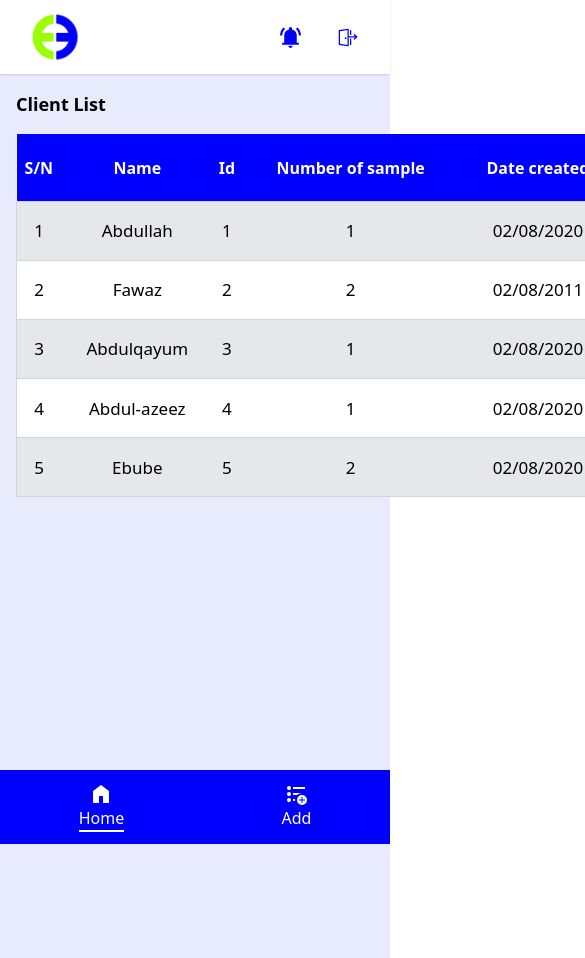
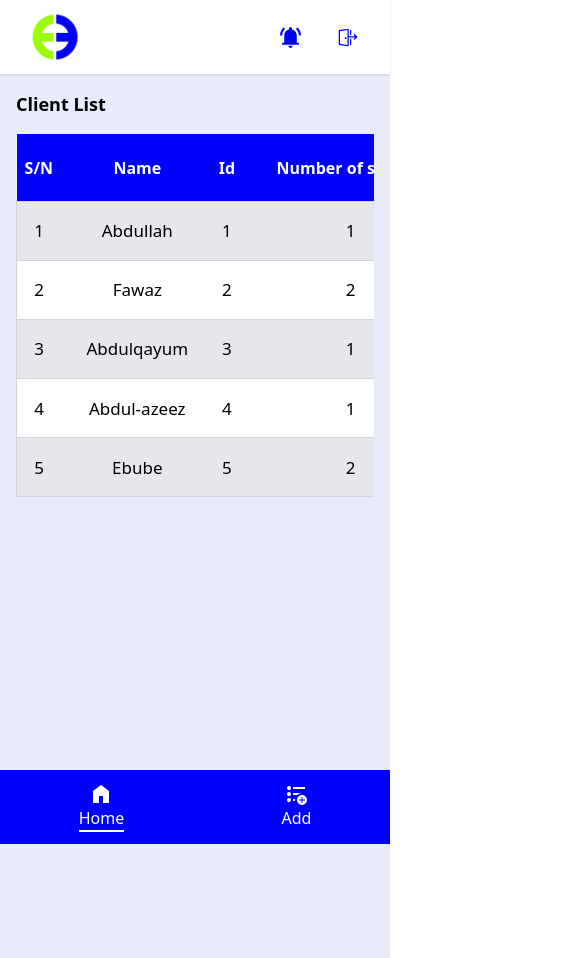
Before and after one commit to Involut6/eva-app, a Vue app: page / in a window 390 px wide. Shown: the top 958 px of the page, 585 px wide, since content can reach past the window. Built offline with nearby package versions, Linux system fonts and the light colour scheme.

Commit message:
made tables responsive

```diff
--- a/src/components/ClientListPage.vue
+++ b/src/components/ClientListPage.vue
@@ -96,8 +96,8 @@ export default defineComponent({
             </div>
             </div> -->
 
-        <div class="overflow-x-scroll min-w-[700px]">
-            <div class="relative">
+        <div class="overflow-x-scroll">
+            <div class="relative min-w-[700px]">
             <table class="w-full bg-gray-100">
                 <thead class="bg-[#0000fe] text-white h-[8vh]">
                     <th>S/N</th>
--- a/src/components/Feedback.vue
+++ b/src/components/Feedback.vue
@@ -30,7 +30,9 @@ export default defineComponent({
                 <p>Feedback</p>
              </div>
              <!-- for feedback -->
-             <table class="w-full bg-gray-100">
+             <div class="overflow-x-scroll">
+                <div class="relative min-w-[800px]">
+                <table class="w-full bg-gray-100">
                 <thead class="bg-[#0000fe] text-white h-[8vh]">
                     <th>S/N</th>
                     <th>Name</th>
@@ -58,7 +60,11 @@ export default defineComponent({
                         </td>
                     </tr>
                 </tbody>
-            </table>
+              </table>
+             </div>
+             </div>
+
+
         </div>
     </div>
 </template>
```
